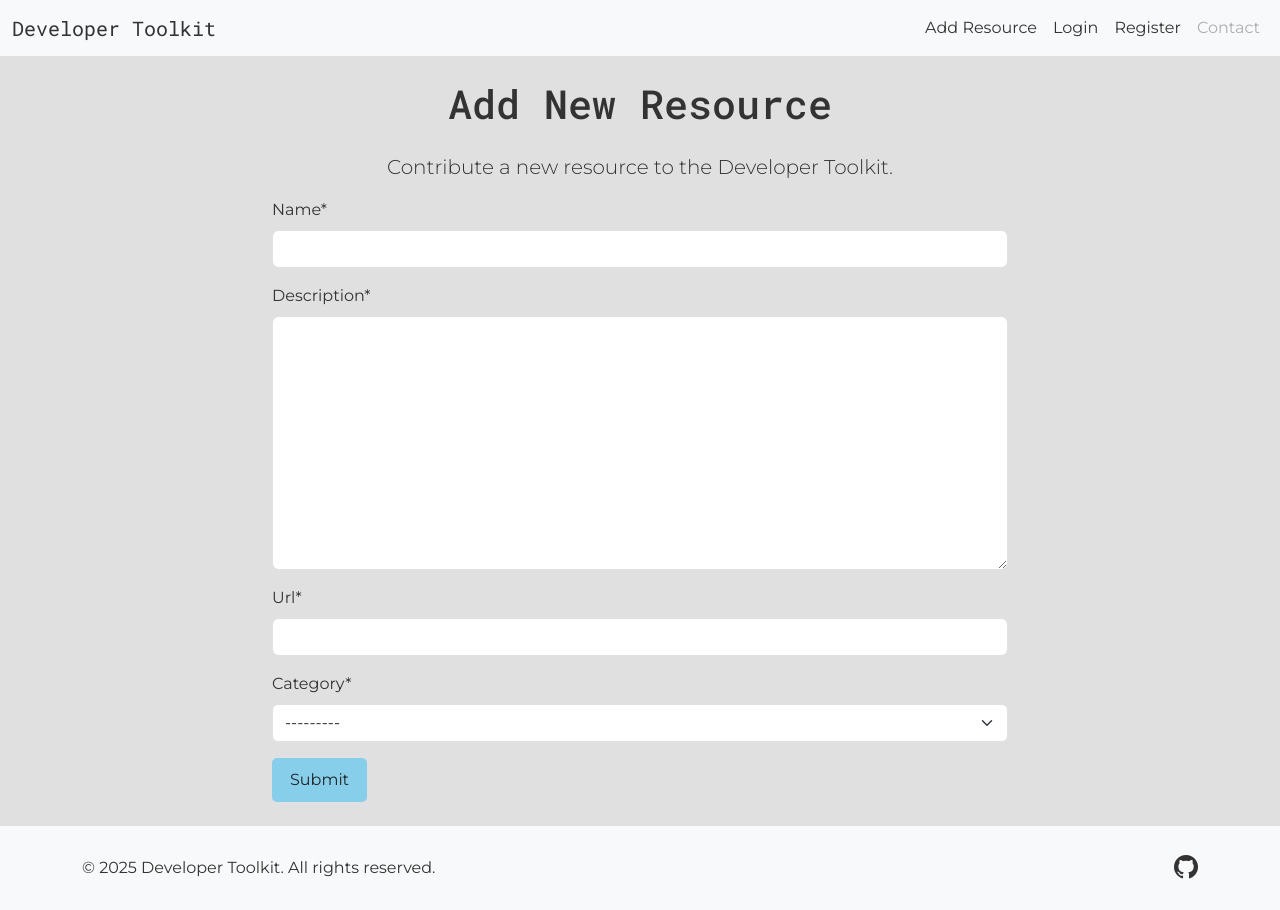
After one commit to daisy21000/developer-resources, a Django app: page /add/ in a window 1280 px wide. The commit adds this page. Run offline with Django 4.2, Linux system fonts and the light colour scheme; data that the repository does not hold is empty; parts of the project's set-up code (start-up, migrations or seed data) failed here and were passed over; some libraries are stand-ins or nearby versions.

Commit message:
Add resource submission page and update navigation links

```diff
--- /dev/null
+++ b/resources/templates/resources/add_resource.html
@@ -0,0 +1,20 @@
+{% extends "base.html" %}
+{% load crispy_forms_tags %}
+
+{% block content %}
+<div class="container">
+    <div class="row text-center">
+<h1 class="my-4">Add New Resource</h1>
+<p class="lead">Contribute a new resource to the Developer Toolkit.</p>
+</div>
+<div class="row">
+<div class="col-md-8 offset-md-2">
+<form method="post">
+    {% csrf_token %}
+    {{ form|crispy }}
+    <button type="submit" class="btn primary-button mb-4">Submit</button>
+</form>
+</div>
+</div>
+</div>
+{% endblock content %}
--- a/resources/urls.py
+++ b/resources/urls.py
@@ -4,4 +4,5 @@ from . import views
 urlpatterns = [
     path('', views.index, name='index'),
     path('category/<int:category_id>/', views.category_detail, name='category_detail'),
+    path('add/', views.submit_resource, name='add_resource'),
 ]
--- a/templates/base.html
+++ b/templates/base.html
@@ -2,6 +2,7 @@
 {% url 'account_login' as login_url %}
 {% url 'account_signup' as signup_url %}
 {% url 'account_logout' as logout_url %}
+{% url 'add_resource' as add_resource_url %}
 {% load static %}
 
 <!DOCTYPE html>
@@ -36,7 +37,7 @@
             <div class="collapse navbar-collapse" id="navbarNav">
                 <ul class="navbar-nav ms-auto">
                     <li class="nav-item">
-                        <a class="nav-link" aria-current="page" href="#">Add Resource</a>
+                        <a class="nav-link" aria-current="page" href="{{ add_resource_url }}">Add Resource</a>
                     </li>
                     {% if user.is_authenticated %}
                     <li class="nav-item">
```
